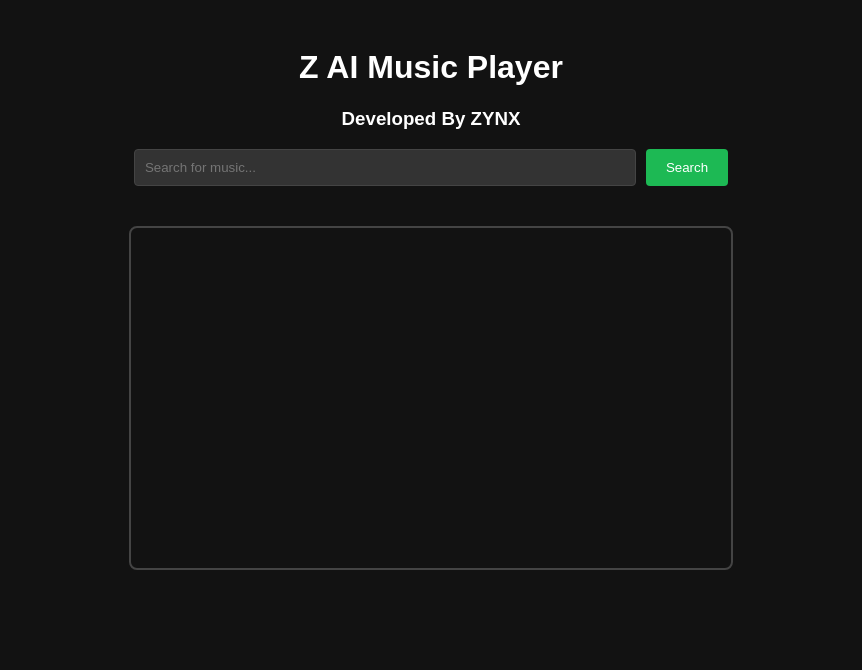
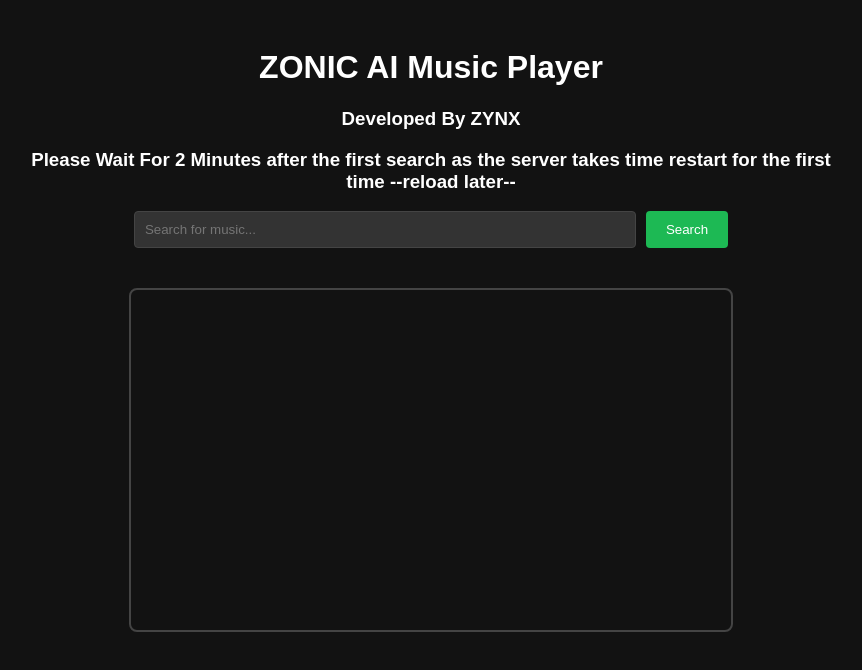
Before and after one commit to Zynxx777/mini-music-player, a website: page index.html in a window 1280 px wide. Shown: the whole page, without its empty margins (209-1071 px from the left). Drawn offline with Linux system fonts and the light colour scheme.

Commit message:
index.html

```diff
--- a/index.html
+++ b/index.html
@@ -8,8 +8,9 @@
 </head>
 <body>
     <div class="container">
-        <h1>Z AI Music Player</h1>
+        <h1>ZONIC AI Music Player</h1>
         <h3>Developed By ZYNX</h3>
+        <h3>Please Wait For 2 Minutes after the first search as the server takes time restart for the first time --reload later-- </h3>
         <div class="search-container">
             <input type="text" id="search-input" placeholder="Search for music...">
             <button id="search-btn">Search</button>
```
